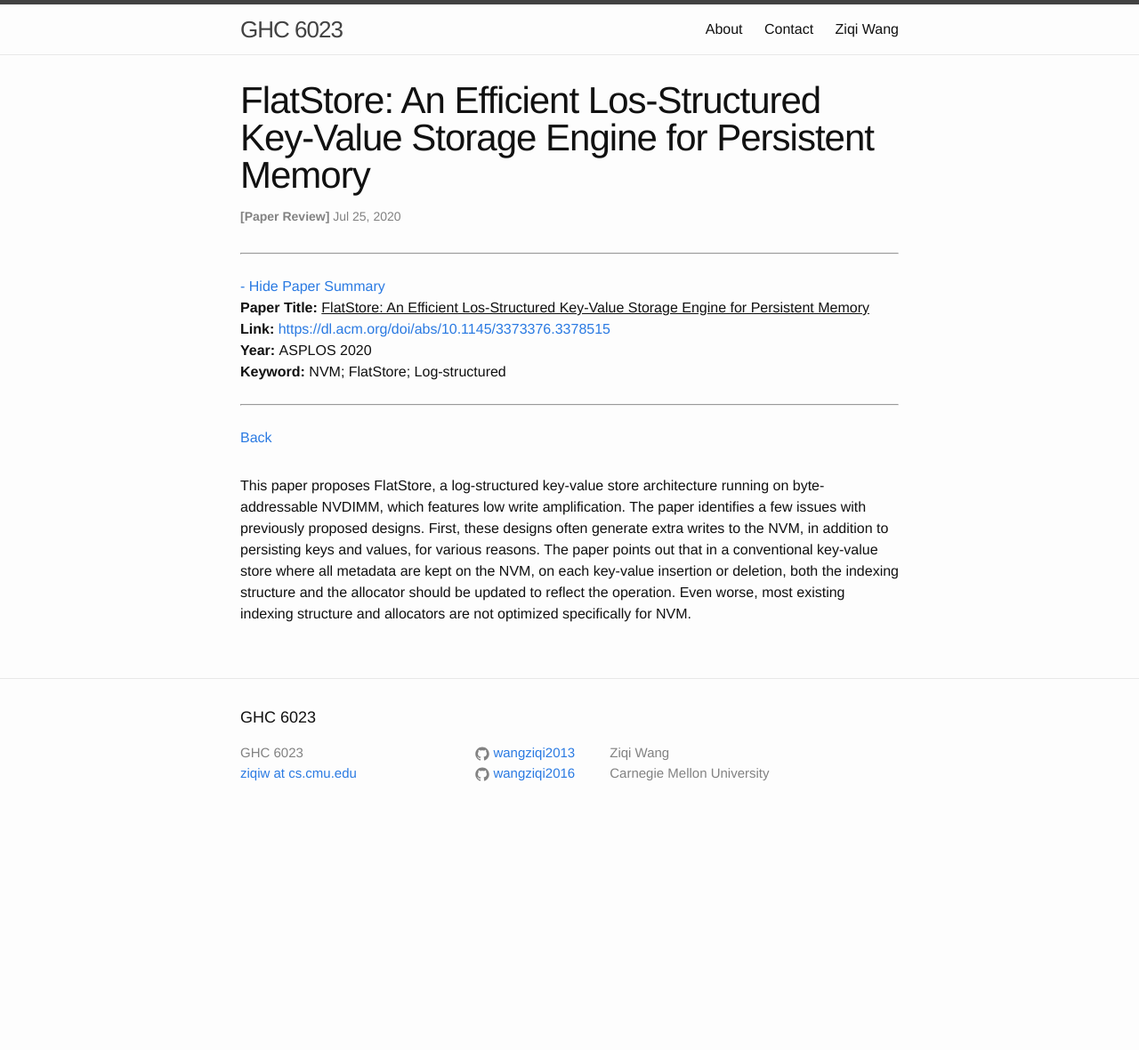
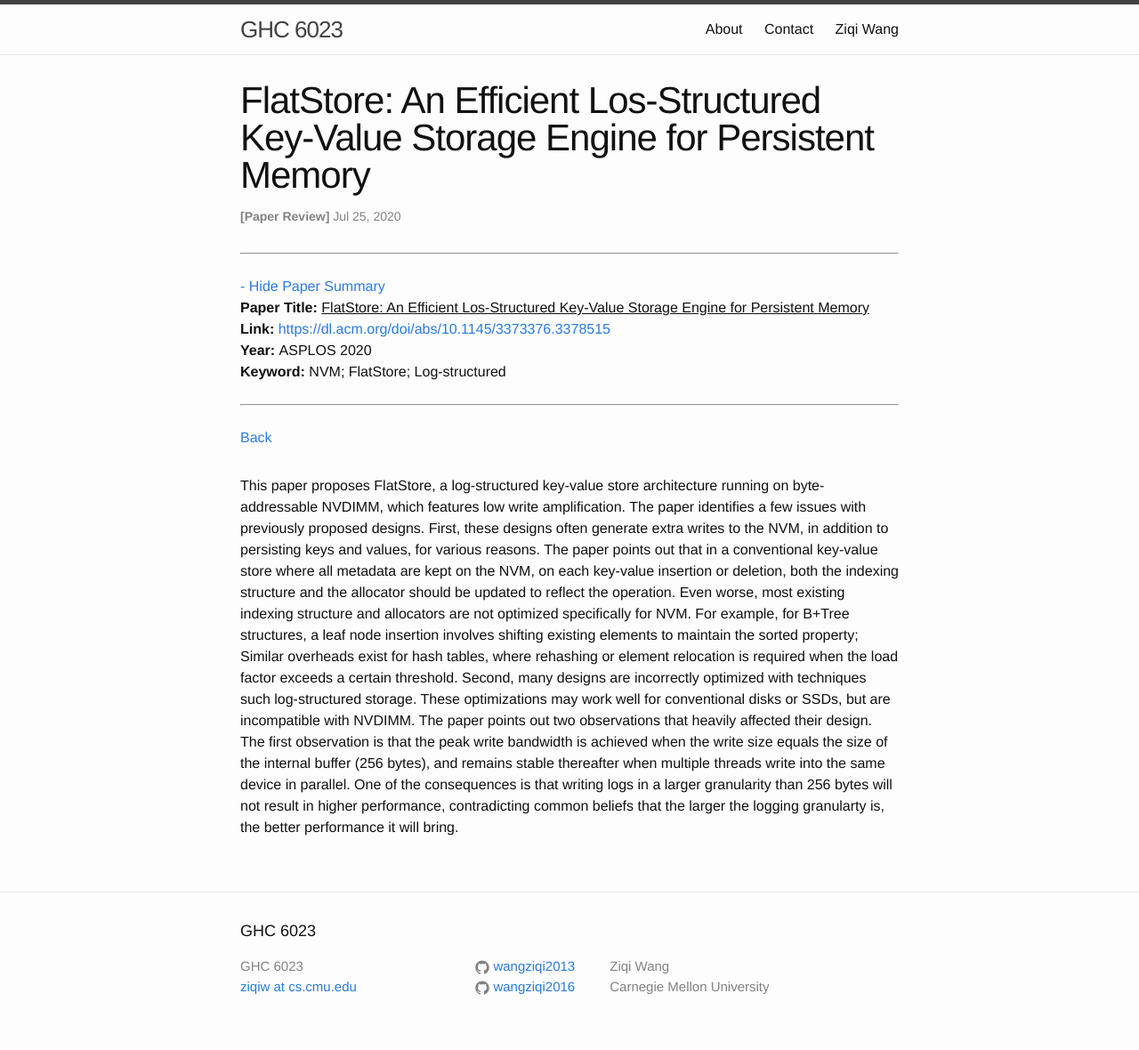
Before and after one commit to wangziqi2013/wangziqi2013.github.io, a Jekyll site: the page built from _posts/2020-07-25-flatstore.markdown, in a window 1280 px wide. Shown: the whole page at 89% size. Built offline with Jekyll 4.4.1, drawn with Linux system fonts in a browser that asks for light colours; before the commit the page ends 940 px from its top, so only the background shows below that.

Commit message:
Adding granularity

```diff
--- a/_posts/2020-07-25-flatstore.markdown
+++ b/_posts/2020-07-25-flatstore.markdown
@@ -19,4 +19,13 @@ The paper identifies a few issues with previously proposed designs. First, these
 the NVM, in addition to persisting keys and values, for various reasons. The paper points out that in a conventional
 key-value store where all metadata are kept on the NVM, on each key-value insertion or deletion, both the indexing structure
 and the allocator should be updated to reflect the operation. Even worse, most existing indexing structure and allocators
-are not optimized specifically for NVM.
+are not optimized specifically for NVM. For example, for B+Tree structures, a leaf node insertion involves shifting
+existing elements to maintain the sorted property; Similar overheads exist for hash tables, where rehashing or element
+relocation is required when the load factor exceeds a certain threshold.
+Second, many designs are incorrectly optimized with techniques such log-structured storage. These optimizations may work
+well for conventional disks or SSDs, but are incompatible with NVDIMM. The paper points out two observations that heavily
+affected their design. The first observation is that the peak write bandwidth is achieved when the write size equals the
+size of the internal buffer (256 bytes), and remains stable thereafter when multiple threads write into the same device
+in parallel. One of the consequences is that writing logs in a larger granularity than 256 bytes will not result in
+higher performance, contradicting common beliefs that the larger the logging granularty is, the better performance it
+will bring.
```
